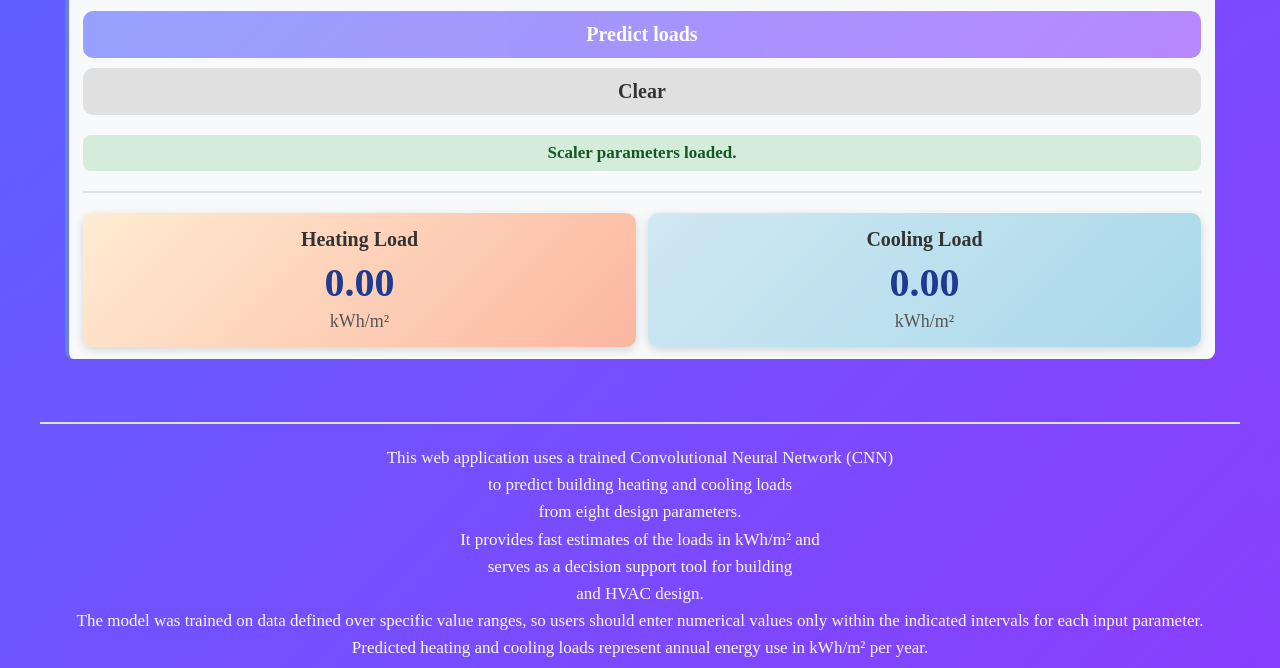
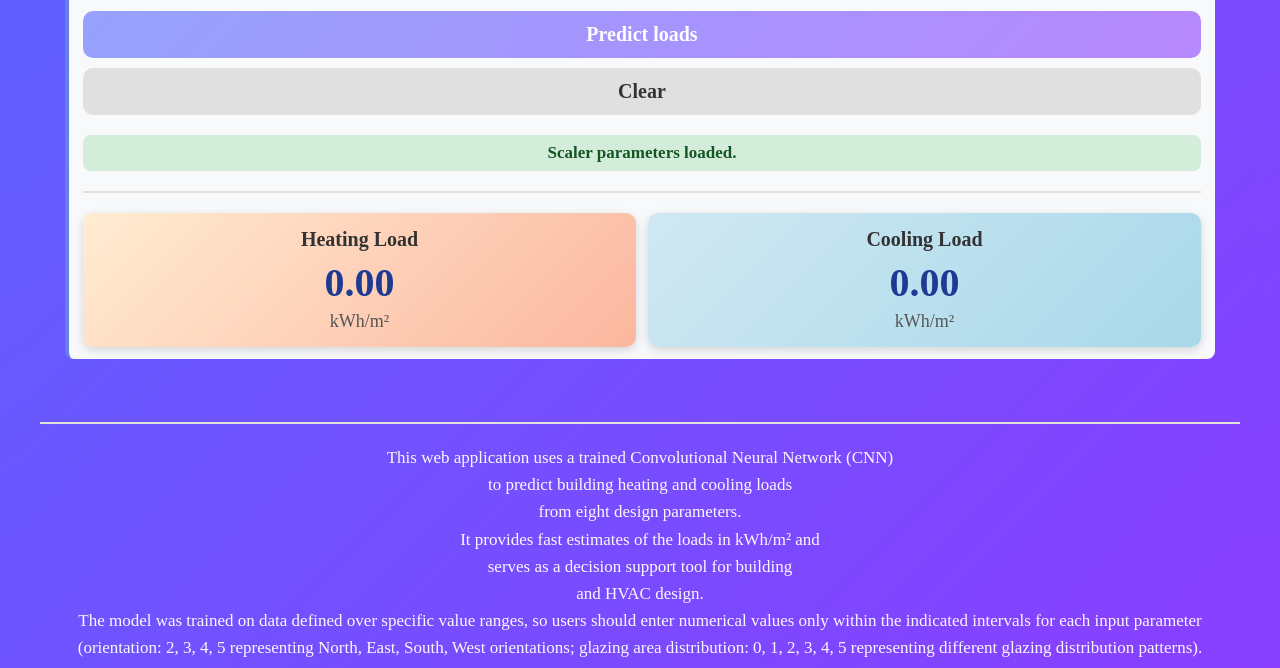
Before and after one commit to Derrickmirindi/building-energy-prediction, a plain HTML site: page index.html in a window 1280 px wide. Shown: the part 555-1223 px from the top of the page. Drawn offline with Linux system fonts and the light colour scheme.

Commit message:
Add orientation and glazing distribution details

```diff
--- a/index.html
+++ b/index.html
@@ -455,7 +455,7 @@ window.addEventListener('load', () => { loadScaler(); loadModel(); });
         </p>
 
                 <p style="font-size: 0.85em; color: white; line-height: 1.6;">
-                    The model was trained on data defined over specific value ranges, so users should enter numerical values only within the indicated intervals for each input parameter. Predicted heating and cooling loads represent annual energy use in kWh/m² per year.
+                    The model was trained on data defined over specific value ranges, so users should enter numerical values only within the indicated intervals for each input parameter (orientation: 2, 3, 4, 5 representing North, East, South, West orientations; glazing area distribution: 0, 1, 2, 3, 4, 5 representing different glazing distribution patterns). Predicted heating and cooling loads represent annual energy use in kWh/m² per year.
                 </p>
         <p style="font-size: 0.9em; color: ##5568ff; font-weight: 600; margin-top: 15px;">
             Developed by Derrick Mirindi
```
